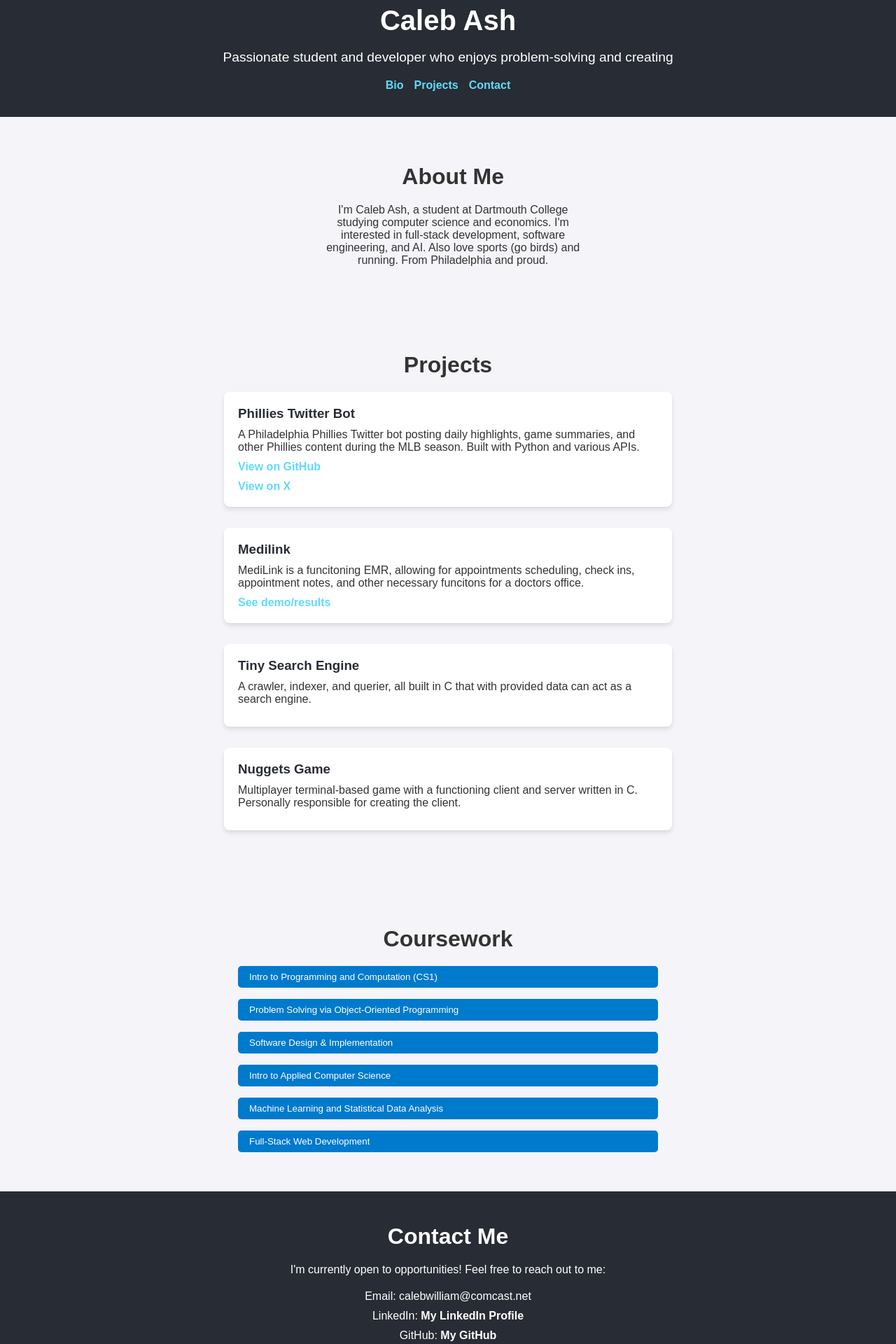
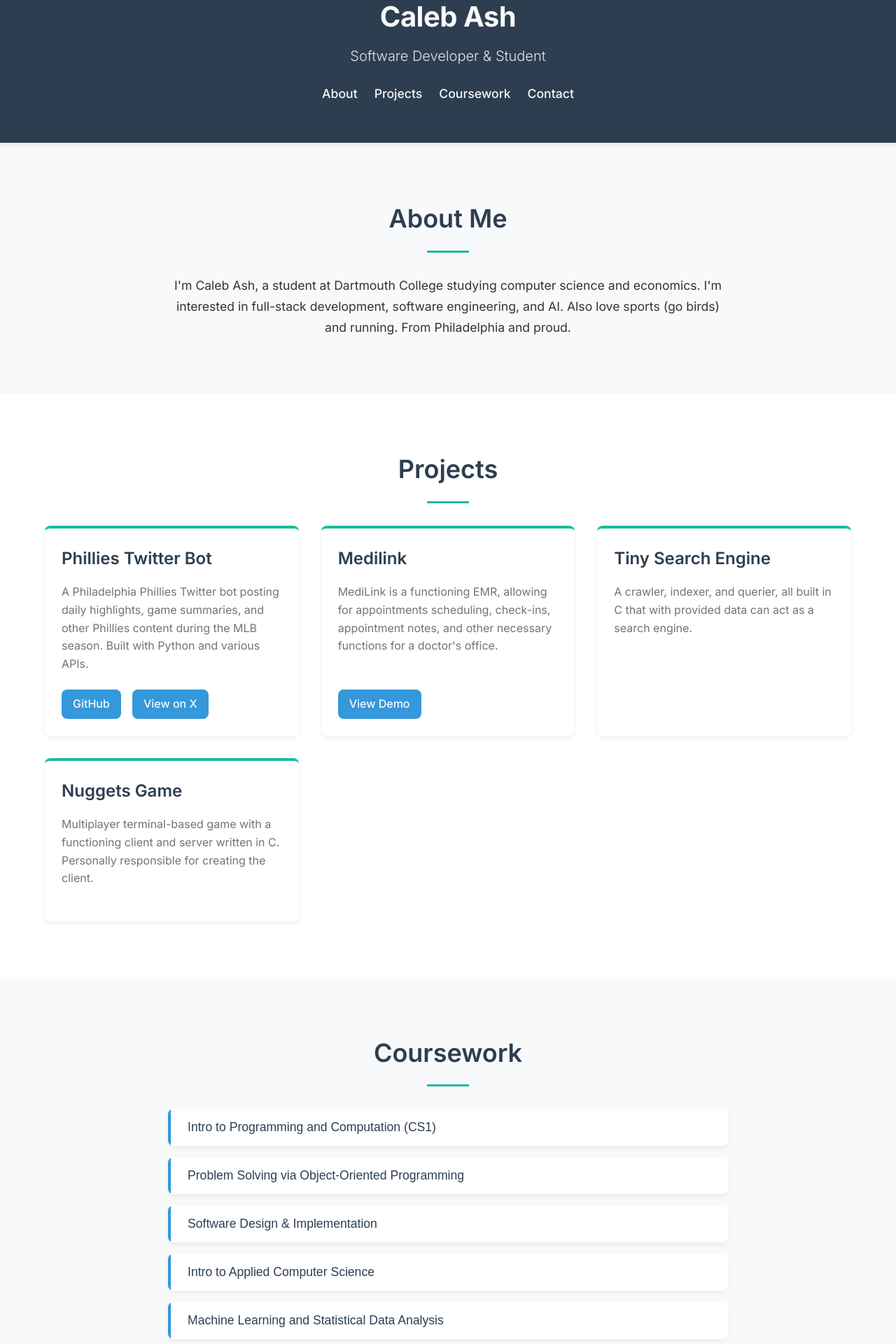
Before and after one commit to calebashw/calebashw, a React (Create React App) app: page / in a window 1280 px wide. Shown: the part 40-1960 px from the top of the page at 70% size. Built offline with nearby package versions, Linux system fonts and the light colour scheme.

Commit message:
Restyling

```diff
--- a/src/App.css
+++ b/src/App.css
@@ -1,147 +1,392 @@
+/* Global Styles */
+@import url('https://fonts.googleapis.com/css2?family=Inter:wght@300;400;500;600;700&display=swap');
+
+:root {
+  --primary-color: #2d3e50;
+  --secondary-color: #3498db;
+  --accent-color: #1abc9c;
+  --background-color: #f8f9fa;
+  --light-bg-color: #ffffff;
+  --dark-text: #333333;
+  --light-text: #f8f9fa;
+  --gray-text: #6c757d;
+  --border-radius: 8px;
+  --box-shadow: 0 4px 6px rgba(0, 0, 0, 0.05);
+  --transition: all 0.3s ease;
+  --max-width: 1200px;
+}
+
 html {
   scroll-behavior: smooth;
+  scroll-padding-top: 80px;
 }
+
 body {
   margin: 0;
-  font-family: Arial, sans-serif;
-  background-color: #f4f4f9;
-  color: #333;
+  font-family: 'Inter', -apple-system, BlinkMacSystemFont, sans-serif;
+  background-color: var(--background-color);
+  color: var(--dark-text);
+  line-height: 1.6;
+}
+
+* {
+  box-sizing: border-box;
+  margin: 0;
+  padding: 0;
+}
+
+.container {
+  width: 100%;
+  max-width: var(--max-width);
+  margin: 0 auto;
+  padding: 0 1.5rem;
 }
 
 /* App Container */
-.App {
-  text-align: center;
+.app {
+  display: flex;
+  flex-direction: column;
+  min-height: 100vh;
 }
 
 /* Header Styles */
-.App-header {
-  background-color: #282c34;
-  padding: 20px;
-  color: white;
+.header {
+  background-color: var(--primary-color);
+  padding: 2rem 0;
+  color: var(--light-text);
+  box-shadow: var(--box-shadow);
+  position: relative;
 }
 
-.App-header h1 {
-  font-size: 2.5rem;
-  margin-bottom: 10px;
+.header-content {
+  text-align: center;
+  padding-bottom: 1.5rem;
 }
 
-.App-header p {
-  font-size: 1.2rem;
-  margin-bottom: 20px;
+.header h1 {
+  font-size: 2.5rem;
+  margin-bottom: 0.5rem;
+  font-weight: 700;
+  letter-spacing: -0.5px;
+}
+
+.header-tagline {
+  font-size: 1.25rem;
+  margin-bottom: 1.5rem;
+  font-weight: 300;
+  opacity: 0.9;
 }
 
 /* Navigation Styles */
-.App-nav {
+.nav {
+  margin-top: 1.5rem;
+}
+
+.nav-list {
   list-style: none;
   padding: 0;
   display: flex;
   justify-content: center;
-  gap: 15px;
+  gap: 1.5rem;
 }
 
-.App-link {
-  color: #61dafb;
+.nav-link {
+  color: var(--light-text);
   text-decoration: none;
-  font-weight: bold;
-  transition: color 0.2s;
+  font-weight: 500;
+  font-size: 1.1rem;
+  padding: 0.5rem 0;
+  position: relative;
+  transition: var(--transition);
 }
 
-.App-link:hover {
-  color: #21a1f1;
+.nav-link::after {
+  content: '';
+  position: absolute;
+  width: 0;
+  height: 2px;
+  bottom: 0;
+  left: 0;
+  background-color: var(--accent-color);
+  transition: var(--transition);
 }
 
-.App-section {
-  padding: 40px 20px;
-  /* height: 100vw; */
+.nav-link:hover {
+  color: var(--accent-color);
 }
 
-h2 {
-  font-size: 2rem;
-  margin-bottom: 20px;
+.nav-link:hover::after {
+  width: 100%;
 }
 
-/* Project Cards */
-.Project {
-  margin-bottom: 30px;
+/* Main Content */
+.main {
+  flex: 1;
+}
+
+/* Section Styles */
+.section {
+  padding: 5rem 0;
+}
+
+.section:nth-child(even) {
+  background-color: var(--light-bg-color);
+}
+
+.section-title {
+  font-size: 2.25rem;
+  margin-bottom: 2rem;
+  text-align: center;
+  position: relative;
+  color: var(--primary-color);
+  font-weight: 600;
+}
+
+.section-title::after {
+  content: '';
+  display: block;
+  width: 60px;
+  height: 3px;
+  background-color: var(--accent-color);
+  margin: 1rem auto 0;
+}
+
+/* About Section */
+.about-section {
+  text-align: center;
+}
+
+.about-content {
+  max-width: 800px;
+  margin: 0 auto;
+  font-size: 1.1rem;
+  line-height: 1.7;
+}
+
+/* Projects Section */
+.projects-grid {
+  display: grid;
+  grid-template-columns: repeat(auto-fill, minmax(300px, 1fr));
+  gap: 2rem;
+  margin-top: 2rem;
+}
+
+.project-card {
+  background-color: var(--light-bg-color);
+  border-radius: var(--border-radius);
+  padding: 1.5rem;
+  box-shadow: var(--box-shadow);
+  transition: var(--transition);
+  height: 100%;
+  display: flex;
+  flex-direction: column;
+  border-top: 4px solid var(--accent-color);
+}
+
+.project-card:hover {
+  transform: translateY(-5px);
+  box-shadow: 0 10px 20px rgba(0, 0, 0, 0.08);
+}
+
+.project-card h3 {
+  margin: 0 0 1rem;
+  color: var(--primary-color);
+  font-size: 1.5rem;
+  font-weight: 600;
+}
+
+.project-card p {
+  font-size: 1rem;
+  margin-bottom: 1.5rem;
+  flex: 1;
+  color: var(--gray-text);
+}
+
+.project-links {
+  display: flex;
+  gap: 1rem;
+  margin-top: auto;
+}
+
+.btn {
+  display: inline-block;
+  padding: 0.5rem 1rem;
+  background-color: var(--secondary-color);
+  color: var(--light-text);
+  border-radius: var(--border-radius);
+  text-decoration: none;
+  font-weight: 500;
+  transition: var(--transition);
+  text-align: center;
+  border: none;
+  cursor: pointer;
+}
+
+.btn:hover {
+  background-color: #2980b9;
+  transform: translateY(-2px);
+}
+
+/* Coursework Section */
+.coursework-section {
+  background-color: var(--background-color);
+}
+
+.accordion {
+  max-width: 800px;
+  margin: 2rem auto 0;
+}
+
+.accordion-item {
+  margin-bottom: 1rem;
+  border-radius: var(--border-radius);
+  overflow: hidden;
+  box-shadow: var(--box-shadow);
+}
+
+.accordion-header {
+  width: 100%;
+  background-color: var(--light-bg-color);
+  color: var(--primary-color);
+  padding: 1rem 1.5rem;
+  border: none;
+  border-left: 4px solid var(--secondary-color);
+  cursor: pointer;
   text-align: left;
+  font-size: 1.1rem;
+  font-weight: 500;
+  transition: var(--transition);
+  display: flex;
+  justify-content: space-between;
+  align-items: center;
+}
+
+.accordion-header:hover {
+  background-color: #f0f0f0;
+}
+
+.accordion-content {
+  padding: 0;
+  max-height: 0;
+  overflow: hidden;
+  background-color: var(--light-bg-color);
+  transition: max-height 0.3s ease, padding 0.3s ease;
+}
+
+.accordion-content.active {
+  max-height: 200px;
+  padding: 1rem 1.5rem;
+  border-top: 1px solid rgba(0, 0, 0, 0.1);
+}
+
+.accordion-content p {
+  margin: 0;
+  color: var(--gray-text);
+}
+
+/* Contact Section */
+.contact-section {
+  background-color: var(--primary-color);
+  color: var(--light-text);
+  text-align: center;
+}
+
+.contact-section .section-title {
+  color: var(--dark-text);
+}
+
+.contact-section .section-title::after {
+  background-color: #18222c;
+}
+
+.contact-intro {
+  margin-bottom: 2rem;
+  color: var(--dark-text);
+  font-size: 1.1rem;
   max-width: 600px;
   margin-left: auto;
   margin-right: auto;
-  background: white;
-  padding: 20px;
-  border-radius: 8px;
-  box-shadow: 0 4px 6px rgba(0, 0, 0, 0.1);
+  opacity: 0.9;
 }
 
-.Project h3 {
-  margin: 0;
-  color: #282c34;
+.contact-links {
+  display: flex;
+  flex-direction: column;
+  align-items: center;
+  gap: 1rem;
+  max-width: 400px;
+  margin: 0 auto;
 }
 
-.Project p {
-  font-size: 1rem;
-  margin: 10px 0;
+.contact-link {
+  color: var(--light-text);
+  text-decoration: none;
+  padding: 0.75rem;
+  width: 100%;
+  border-radius: var(--border-radius);
+  background-color: rgba(0, 0, 0, 0.6);
+  transition: var(--transition);
+  display: flex;
+  align-items: center;
+  justify-content: center;
+  gap: 0.5rem;
+  font-weight: 500;
 }
 
-/* Contact List */
-.Contact-list {
-  list-style: none;
-  padding: 0;
-  margin-top: 20px;
+.contact-link:hover {
+  background-color: rgba(0, 0, 0, 0.8);
+  transform: translateY(-2px);
 }
 
-.Contact-list li {
-  margin-bottom: 10px;
+.contact-icon {
+  font-size: 1.25rem;
 }
 
-.Contact-list a {
-  color: white;
-  text-decoration: none;
+/* Footer */
+.footer {
+  background-color: var(--primary-color);
+  color: rgba(255, 255, 255, 0.7);
+  padding: 1.5rem 0;
+  text-align: center;
+  font-size: 0.9rem;
+  border-top: 1px solid rgba(255, 255, 255, 0.1);
 }
 
-.Contact-list a:hover {
-  color: white;
-  text-decoration: underline;
+/* Responsive Styles */
+@media (max-width: 768px) {
+  .section {
+    padding: 3rem 0;
   }
-.contact-section {
-  padding: 20px 20px;
-  background-color: #282c34;
-  /* padding: 20px; */
-  color: white
+
+  .projects-grid {
+    grid-template-columns: 1fr;
   }
-.before-contact {
-  min-height: 100vh;
+
+  .header h1 {
+    font-size: 2rem;
   }
-.bio-section {
-  padding: 40px 20px;
-  width: 30%;
-  /* display: flex; */
-  justify-content: center;
-  align-items: center;
-  margin-left: 34%;
+
+  .nav-list {
+    gap: 1rem;
   }
-.accordian {
-  width: 50%;
+
+  .accordion-header {
+    font-size: 1rem;
   }
-.accordion-item {
-  margin-bottom: 1rem;
 }
-.accordion-header {
-  background-color: #007acc;
-  color: white;
-  padding: 0.5rem 1rem;
-  border: none;
-  border-radius: 5px;
-  cursor: pointer;
-  text-align: left;
-  width: 600px;
+
+/* Animation */
+@keyframes fadeIn {
+  from {
+    opacity: 0;
+    transform: translateY(20px);
   }
-.accordion-content {
-  padding: 0.5rem 1rem;
-  background-color: #f4f4f9;
-  /* width: 600px; */
-  display: none;
+  to {
+    opacity: 1;
+    transform: translateY(0);
   }
-.accordion-header:focus + .accordion-content {
-  display: block;
 }
+
+.section {
+  animation: fadeIn 0.8s ease-out forwards;
+}
--- a/src/App.jsx
+++ b/src/App.jsx
@@ -1,190 +1,247 @@
 import './App.css';
+import { useEffect } from 'react';
 
 function App() {
+  // Function to handle accordion functionality
+  useEffect(() => {
+    const accordionHeaders = document.querySelectorAll('.accordion-header');
+
+    accordionHeaders.forEach(header => {
+      header.addEventListener('click', () => {
+        // Close all other accordion items
+        document.querySelectorAll('.accordion-content').forEach(content => {
+          if (content !== header.nextElementSibling) {
+            content.classList.remove('active');
+          }
+        });
+
+        // Toggle the clicked accordion item
+        const content = header.nextElementSibling;
+        content.classList.toggle('active');
+      });
+    });
+  }, []);
+
   return (
-    <div className="App">
-      <header className="App-header">
+    <div className="app">
+      <header className="header">
+        <div className="header-content">
           <h1>Caleb Ash</h1>
-        <p>
-          Passionate student and developer who enjoys problem-solving and creating
+          <p className="header-tagline">
+            Software Developer & Student
           </p>
-        <nav>
-          <ul className="App-nav">
+
+          <nav className="nav">
+            <ul className="nav-list">
               <li>
-              <a className="App-link" href="#bio">
-                Bio
-              </a>
+                <a href="#about" className="nav-link">About</a>
               </li>
               <li>
-              <a className="App-link" href="#projects">
-                Projects
-              </a>
+                <a href="#projects" className="nav-link">Projects</a>
               </li>
               <li>
-              <a className="App-link" href="#contact">
-                Contact
-              </a>
+                <a href="#coursework" className="nav-link">Coursework</a>
+              </li>
+              <li>
+                <a href="#contact" className="nav-link">Contact</a>
               </li>
             </ul>
           </nav>
+        </div>
       </header>
-      <main>
-        <div className="before-contact">
-          <section id="bio" className="bio-section">
-            <h2>About Me</h2>
+
+      <main className="main">
+        <section id="about" className="section about-section">
+          <div className="container">
+            <h2 className="section-title">About Me</h2>
+            <div className="about-content">
               <p>
-              I'm Caleb Ash, a student at Dartmouth College studying computer science and economics. I'm interested in
-              full-stack development, software engineering, and AI. Also love sports (go birds) and running. From Philadelphia and proud.
+                I'm Caleb Ash, a student at Dartmouth College studying computer science and economics.
+                I'm interested in full-stack development, software engineering, and AI.
+                Also love sports (go birds) and running. From Philadelphia and proud.
               </p>
+            </div>
+          </div>
         </section>
-          <section id="projects" className="App-section">
-            <h2>Projects</h2>
-            <div className="Project">
+
+        <section id="projects" className="section projects-section">
+          <div className="container">
+            <h2 className="section-title">Projects</h2>
+            <div className="projects-grid">
+              <div className="project-card">
                 <h3>Phillies Twitter Bot</h3>
                 <p>
                   A Philadelphia Phillies Twitter bot posting daily highlights, game summaries, and other Phillies content during the MLB season.
                   Built with Python and various APIs.
                 </p>
+                <div className="project-links">
                   <a
-                className="App-link"
+                    className="btn"
                     href="https://github.com/calebashw/philstwitterbot"
                     target="_blank"
                     rel="noopener noreferrer"
                   >
-                View on GitHub
+                    GitHub
                   </a>
-              <p> </p>
                   <a
                     href="https://x.com/philstweetbot"
-                className="App-link"
+                    className="btn"
                     target="_blank"
                     rel="noopener noreferrer"
                   >
                     View on X
                   </a>
                 </div>
-            <div className="Project">
+              </div>
+
+              <div className="project-card">
                 <h3>Medilink</h3>
                 <p>
-                MediLink is a funcitoning EMR, allowing for appointments scheduling, check ins, appointment notes, and other necessary funcitons for a doctors office.
+                  MediLink is a functioning EMR, allowing for appointments scheduling, check-ins, appointment notes, and other necessary functions for a doctor's office.
                 </p>
+                <div className="project-links">
                   <a
-                className="App-link"
+                    className="btn"
                     href="https://brunchlabs.notion.site/Projects-82418b46babc4133bdee9f35f7d164be?p=c0234435571f4924b23366ffe9bd1b17&pm=c"
                     target="_blank"
                     rel="noopener noreferrer"
                   >
-                See demo/results
+                    View Demo
                   </a>
                 </div>
-            <div className="Project">
+              </div>
+
+              <div className="project-card">
                 <h3>Tiny Search Engine</h3>
                 <p>
                   A crawler, indexer, and querier, all built in C that with provided data can act as a search engine.
                 </p>
-              {/* <a
-                className="App-link"
-                href="https://github.com/calebashw/music-mood-matcher"
+                {/* <div className="project-links">
+                  <a
+                    className="btn"
+                    href="https://github.com/calebashw/tiny-search-engine"
                     target="_blank"
                     rel="noopener noreferrer"
                   >
-                View on GitHub
-              </a> */}
+                    GitHub
+                  </a>
+                </div> */}
               </div>
-            <div className="Project">
+
+              <div className="project-card">
                 <h3>Nuggets Game</h3>
                 <p>
                   Multiplayer terminal-based game with a functioning client and server written in C. Personally responsible for creating the client.
                 </p>
-              {/* <a
-                className="App-link"
-                href="https://github.com/calebashw/music-mood-matcher"
+                {/* <div className="project-links">
+                  <a
+                    className="btn"
+                    href="https://github.com/calebashw/nuggets-game"
                     target="_blank"
                     rel="noopener noreferrer"
                   >
-                View on GitHub
-              </a> */}
-            </div>
-          </section>
-          <section id="coursework" className="App-section">
-            <h2>
-              Coursework
-            </h2>
-            <div class="accordion">
-              <div class="accordion-item">
-                <button class="accordion-header">Intro to Programming and Computation (CS1)</button>
-                <div class="accordion-content">
-                  Topics: Python, fundamental programming skills, introduction to classes and objects.
-                </div>
-              </div>
-              <div class="accordion-item">
-                <button class="accordion-header">Problem Solving via Object-Oriented Programming</button>
-                <div class="accordion-content">
-                  Topics: Java, OOP, Data Structures, Algorithms
-                </div>
-              </div>
-              <div class="accordion-item">
-                <button class="accordion-header">Software Design & Implementation</button>
-                <div class="accordion-content">
-                  Topics: Software Design and Documentation, C, Debugging and Testing, Git
-                </div>
-              </div>
-              <div class="accordion-item">
-                <button class="accordion-header">Intro to Applied Computer Science</button>
-                <div class="accordion-content">
-                  Topics: Linear Algebra, Intro to ML
-                </div>
-              </div>
-              <div class="accordion-item">
-                <button class="accordion-header">Machine Learning and Statistical Data Analysis</button>
-                <div class="accordion-content">
-                  Topics: Python, Jupyter Notebooks, ML, Stastical Modeling
-                </div>
-              </div>
-              <div class="accordion-item">
-                <button class="accordion-header">Full-Stack Web Development</button>
-                <div class="accordion-content">
-                  Topics: React, Node.js, State Management, MongoDB, JavaScript, REST APIs, CRUD, etc.
+                    GitHub
+                  </a>
+                </div> */}
               </div>
             </div>
           </div>
         </section>
+
+        <section id="coursework" className="section coursework-section">
+          <div className="container">
+            <h2 className="section-title">Coursework</h2>
+            <div className="accordion">
+              <div className="accordion-item">
+                <button className="accordion-header">Intro to Programming and Computation (CS1)</button>
+                <div className="accordion-content">
+                  <p>Topics: Python, fundamental programming skills, introduction to classes and objects.</p>
                 </div>
-        <section id="contact" className="contact-section">
-          <h2>Contact Me</h2>
-          <p>
+              </div>
+
+              <div className="accordion-item">
+                <button className="accordion-header">Problem Solving via Object-Oriented Programming</button>
+                <div className="accordion-content">
+                  <p>Topics: Java, OOP, Data Structures, Algorithms</p>
+                </div>
+              </div>
+
+              <div className="accordion-item">
+                <button className="accordion-header">Software Design & Implementation</button>
+                <div className="accordion-content">
+                  <p>Topics: Software Design and Documentation, C, Debugging and Testing, Git</p>
+                </div>
+              </div>
+
+              <div className="accordion-item">
+                <button className="accordion-header">Intro to Applied Computer Science</button>
+                <div className="accordion-content">
+                  <p>Topics: Linear Algebra, Intro to ML</p>
+                </div>
+              </div>
+
+              <div className="accordion-item">
+                <button className="accordion-header">Machine Learning and Statistical Data Analysis</button>
+                <div className="accordion-content">
+                  <p>Topics: Python, Jupyter Notebooks, ML, Statistical Modeling</p>
+                </div>
+              </div>
+
+              <div className="accordion-item">
+                <button className="accordion-header">Full-Stack Web Development</button>
+                <div className="accordion-content">
+                  <p>Topics: React, Node.js, State Management, MongoDB, JavaScript, REST APIs, CRUD, etc.</p>
+                </div>
+              </div>
+              <div className="accordion-item">
+                <button className="accordion-header">Discrete Mathematics</button>
+                <div className="accordion-content">
+                  <p>Topics: Proofs, Graph Theory, Combinatorics, Number Theory, etc.</p>
+                </div>
+              </div>
+            </div>
+          </div>
+        </section>
+
+        <section id="contact" className="section contact-section">
+          <div className="container">
+            <h2 className="section-title">Contact Me</h2>
+            <p className="contact-intro">
               I'm currently open to opportunities! Feel free to reach out to me:
             </p>
-          <ul className="Contact-list">
-            <li>
-              Email:{" "}
-              <a href="mailto:calebwilliam@comcast.net">calebwilliam@comcast.net</a>
-            </li>
-            <li>
-              LinkedIn:{" "}
+            <div className="contact-links">
+              <a href="mailto:calebwilliam@comcast.net" className="contact-link">
+                <span className="contact-icon">✉️</span>
+                calebwilliam@comcast.net
+              </a>
               <a
-                className="App-link"
                 href="https://www.linkedin.com/in/caleb-ash-606312247/"
                 target="_blank"
                 rel="noopener noreferrer"
+                className="contact-link"
               >
-                My LinkedIn Profile
+                <span className="contact-icon">💼</span>
+                LinkedIn
               </a>
-            </li>
-            <li>
-              GitHub:{" "}
               <a
-                className="App-link"
                 href="https://github.com/calebashw"
                 target="_blank"
                 rel="noopener noreferrer"
+                className="contact-link"
               >
-                My GitHub
+                <span className="contact-icon">💻</span>
+                GitHub
               </a>
-            </li>
-          </ul>
+            </div>
+          </div>
         </section>
       </main>
+
+      <footer className="footer">
+        <div className="container">
+          <p>© {new Date().getFullYear()} Caleb Ash. All rights reserved.</p>
+        </div>
+      </footer>
     </div>
   );
 }
--- a/src/index.css
+++ b/src/index.css
@@ -1,13 +1,38 @@
+@import url('https://fonts.googleapis.com/css2?family=Inter:wght@300;400;500;600;700&display=swap');
+
+* {
+  margin: 0;
+  padding: 0;
+  box-sizing: border-box;
+}
+
 body {
-  margin: 0;
-  font-family: -apple-system, BlinkMacSystemFont, 'Segoe UI', 'Roboto', 'Oxygen',
+  font-family: 'Inter', -apple-system, BlinkMacSystemFont, 'Segoe UI', 'Roboto', 'Oxygen',
     'Ubuntu', 'Cantarell', 'Fira Sans', 'Droid Sans', 'Helvetica Neue',
     sans-serif;
   -webkit-font-smoothing: antialiased;
   -moz-osx-font-smoothing: grayscale;
+  overflow-x: hidden;
 }
 
 code {
   font-family: source-code-pro, Menlo, Monaco, Consolas, 'Courier New',
     monospace;
 }
+
+::-webkit-scrollbar {
+  width: 10px;
+}
+
+::-webkit-scrollbar-track {
+  background: #f1f1f1;
+}
+
+::-webkit-scrollbar-thumb {
+  background: #888;
+  border-radius: 5px;
+}
+
+::-webkit-scrollbar-thumb:hover {
+  background: #555;
+}
```
Lines whose indentation alone changed are shown as unchanged.
